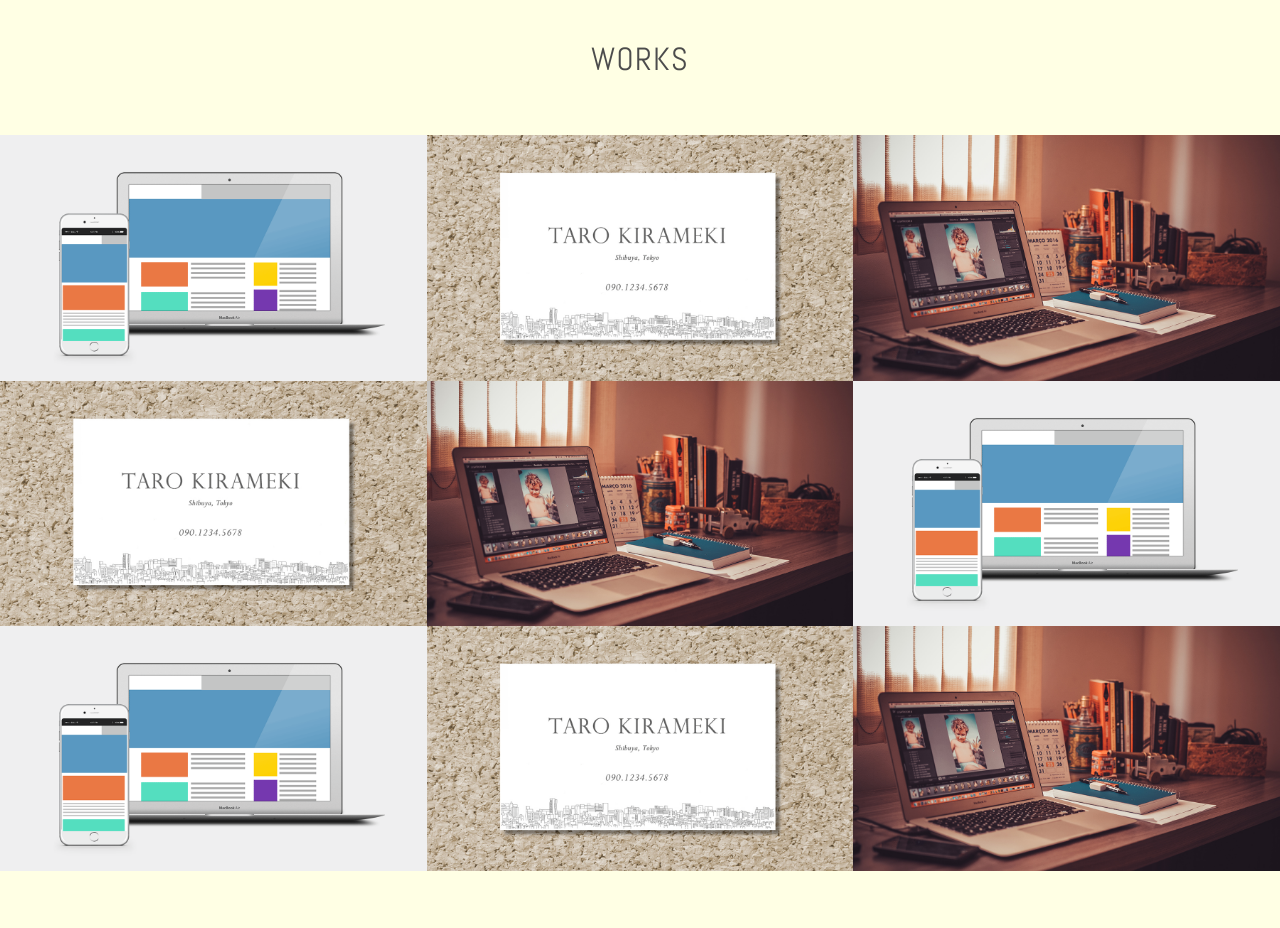
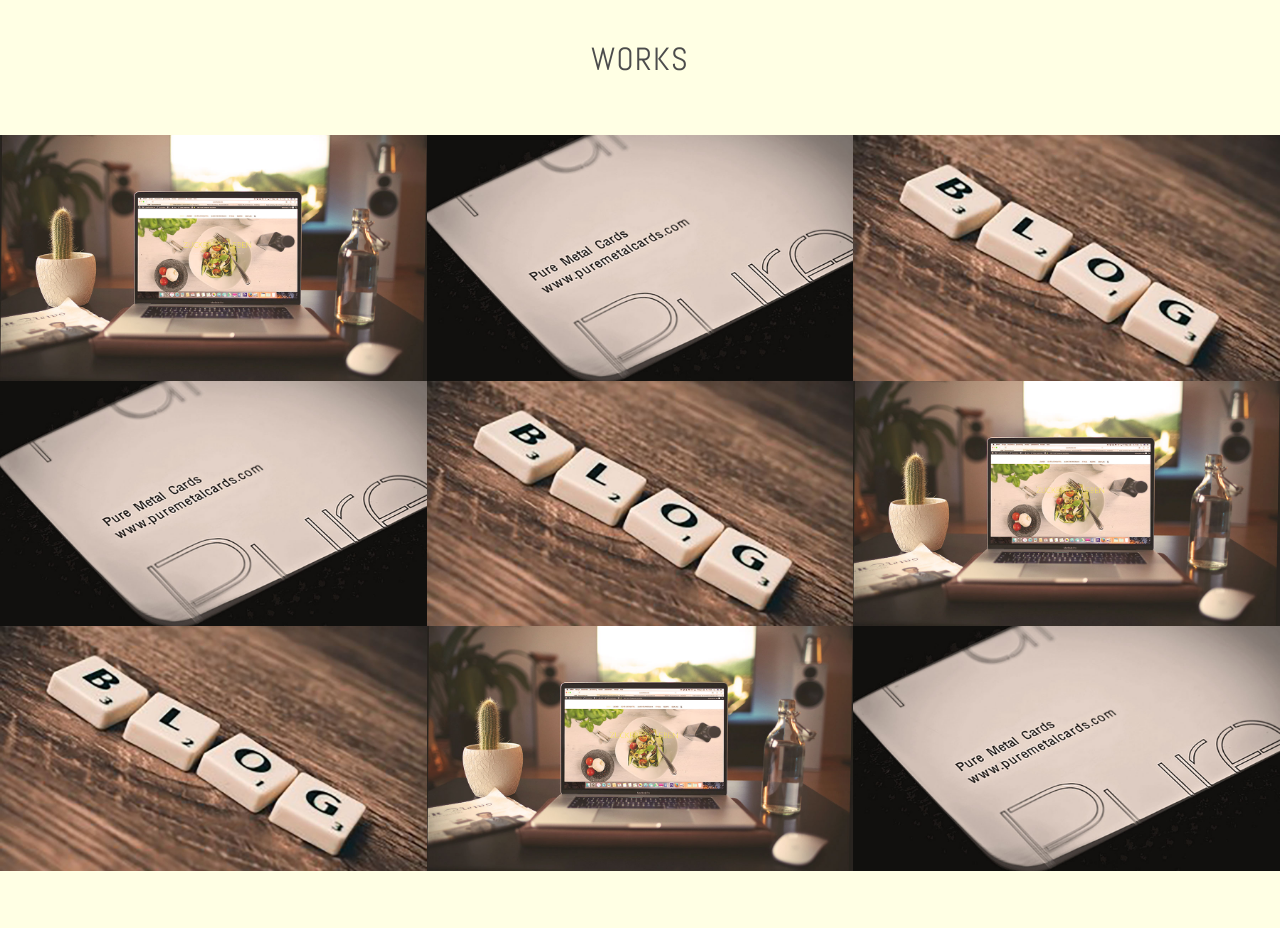
Before and after one commit to Yukiyoshino/Yukiyoshino.github.io, a plain HTML site: page index.html in a window 1280 px wide. Shown: the part 1060-1988 px from the top of the page. Drawn offline with nearby package versions, Linux system fonts and the light colour scheme.

Commit message:
add git-logo profile and works image

```diff
--- a/index.html
+++ b/index.html
@@ -13,7 +13,7 @@
   <body><!--header-->
     <header><a href="#contact" class="button-contact"><i aria-label="お問い合わせ" class="fa fa-envelope-o"></i></a>
       <div class="profile">
-        <h1 class="site-title abel uppercase text-center">Web Designer <span>Yuki Yoshino</span></h1><img src="./images/img_profile.jpg" alt="プロフィール写真" width="140" height="140" class="block-center profile-icon">
+        <h1 class="site-title abel uppercase text-center">Web Designer <span>Yuki Yoshino</span></h1><img src="./images/img_profile-new.jpg" alt="プロフィール写真" width="140" height="140" class="block-center profile-icon">
         <p>福岡市在住のWebディレクター、ヨシノユキです。オンラインスクールでWeb制作について学び、仕事の中でのウェブ制作ディレクションに役立てたいと思っています。さらにWeb制作の技術や知識を身につけて、プログラマーとのスムーズな連携により、質の高いウェブサイトの制作に取り組めるようになりたいと考えています。</p>
       </div>
     </header><!--contents-->
@@ -37,58 +37,58 @@
       </section><!--works-->
       <section id="works">
         <h2 class="text-center">Works</h2>
-        <div class="works-box"><a href="#"><img src="./images/img_work_site.png" alt="株式会社きらめき コーポレートサイト様 Webサイトデザイン">
+        <div class="works-box"><a href="#"><img src="./images/imag_work_site_new.jpg" alt="株式会社きらめき コーポレートサイト様 Webサイトデザイン">
             <div class="works-box-inner">
               <div class="text-center">
                 <h3>株式会社きらめき コーポレートサイト</h3><small>2016.04.20</small><span class="button-readmore">Read More</span>
               </div>
             </div></a></div>
-        <div class="works-box"><a href="#"><img src="./images/img_work_card.jpg" alt="きらめき花子様 名刺デザイン">
+        <div class="works-box"><a href="#"><img src="./images/img_work_card-new.jpg" alt="きらめき花子様 名刺デザイン">
             <div class="works-box-inner">
               <div class="text-center">
                 <h3>きらめき花子様 名刺</h3><small>2016.04.20</small><span class="button-readmore">Read More</span>
               </div>
             </div></a></div>
-        <div class="works-box"><a href="#"><img src="./images/img_work_blog.jpg" alt="WordPressオリジナルテーマ">
+        <div class="works-box"><a href="#"><img src="./images/image_works_blog_new.jpg" alt="WordPressオリジナルテーマ">
             <div class="works-box-inner">
               <div class="text-center">
                 <h3>ブログデザイン</h3><small>2016.04.20</small><span class="button-readmore">Read More</span>
               </div>
             </div></a></div>
-        <div class="works-box"><a href="#"><img src="./images/img_work_card.jpg" alt="きらめき花子様 名刺デザイン">
+        <div class="works-box"><a href="#"><img src="./images/img_work_card-new.jpg" alt="きらめき花子様 名刺デザイン">
             <div class="works-box-inner">
               <div class="text-center">
                 <h3>きらめき花子様 名刺</h3><small>2016.04.20</small><span class="button-readmore">Read More</span>
               </div>
             </div></a></div>
-        <div class="works-box"><a href="#"><img src="./images/img_work_blog.jpg" alt="WordPressオリジナルテーマ">
+       <div class="works-box"><a href="#"><img src="./images/image_works_blog_new.jpg" alt="WordPressオリジナルテーマ">
             <div class="works-box-inner">
               <div class="text-center">
                 <h3>ブログデザイン</h3><small>2016.04.20</small><span class="button-readmore">Read More</span>
               </div>
             </div></a></div>
-        <div class="works-box"><a href="#"><img src="./images/img_work_site.png" alt="株式会社きらめき コーポレートサイト様 Webサイトデザイン">
+        <div class="works-box"><a href="#"><img src="./images/imag_work_site_new.jpg" alt="株式会社きらめき コーポレートサイト様 Webサイトデザイン">
             <div class="works-box-inner">
               <div class="text-center">
                 <h3>株式会社きらめき コーポレートサイト</h3><small>2016.04.20</small><span class="button-readmore">Read More</span>
               </div>
             </div></a></div>
-<div class="works-box"><a href="#"><img src="./images/img_work_site.png" alt="株式会社きらめき コーポレートサイト様 Webサイトデザイン">
+         <div class="works-box"><a href="#"><img src="./images/image_works_blog_new.jpg" alt="WordPressオリジナルテーマ">
+            <div class="works-box-inner">
+              <div class="text-center">
+                <h3>ブログデザイン</h3><small>2016.04.20</small><span class="button-readmore">Read More</span>
+              </div>
+            </div></a></div>
+        <div class="works-box"><a href="#"><img src="./images/imag_work_site_new.jpg" alt="株式会社きらめき コーポレートサイト様 Webサイトデザイン">
             <div class="works-box-inner">
               <div class="text-center">
                 <h3>株式会社きらめき コーポレートサイト</h3><small>2016.04.20</small><span class="button-readmore">Read More</span>
               </div>
             </div></a></div>
-        <div class="works-box"><a href="#"><img src="./images/img_work_card.jpg" alt="きらめき花子様 名刺デザイン">
+         <div class="works-box"><a href="#"><img src="./images/img_work_card-new.jpg" alt="きらめき花子様 名刺デザイン">
             <div class="works-box-inner">
               <div class="text-center">
                 <h3>きらめき花子様 名刺</h3><small>2016.04.20</small><span class="button-readmore">Read More</span>
-              </div>
-            </div></a></div>
-        <div class="works-box"><a href="#"><img src="./images/img_work_blog.jpg" alt="WordPressオリジナルテーマ">
-            <div class="works-box-inner">
-              <div class="text-center">
-                <h3>ブログデザイン</h3><small>2016.04.20</small><span class="button-readmore">Read More</span>
               </div>
             </div></a></div>
       </section><!--contact-->
```
Also changed, not shown: images/imag_work_site_new.jpg (added), images/image_works_blog_new.jpg (added), images/img_profile-new.jpg (added), images/img_work_blog.jpg (deleted), images/img_work_card-new.jpg (added), images/img_work_card.jpg (deleted), images/img_work_site.png (deleted), 1 other file.
